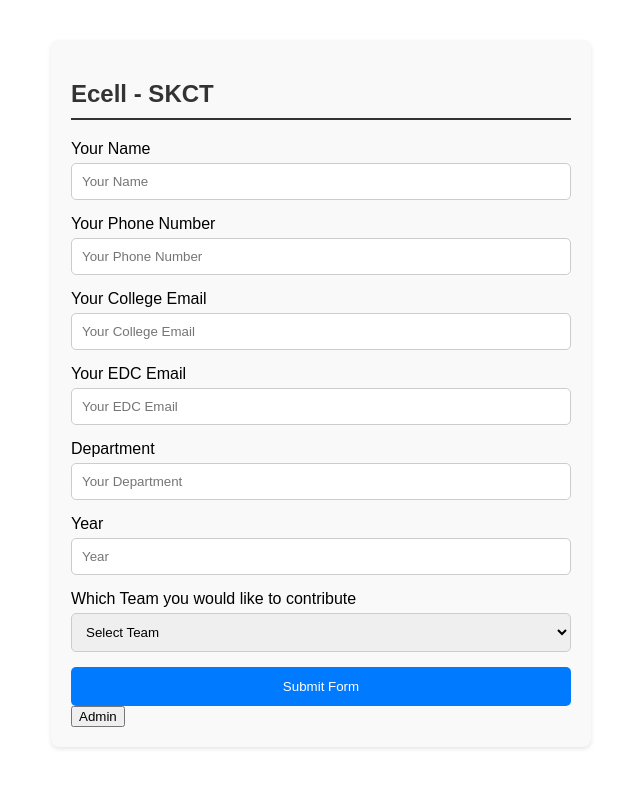
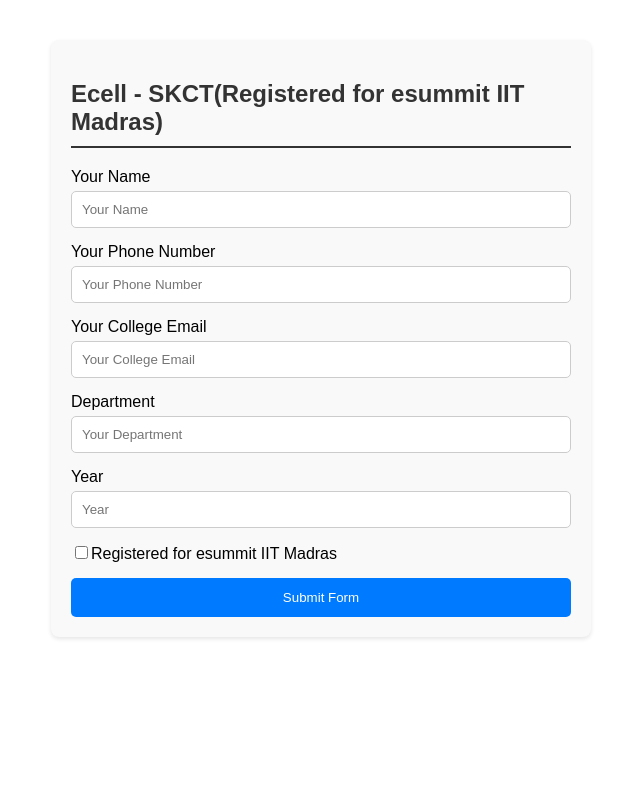
Before and after one commit to infoyesp/skctedc, a React (Create React App) app: page / in a window 1280 px wide. Shown: the top 788 px of the page, without its empty margins (319-959 px from the left). Built offline with nearby package versions, Linux system fonts and the light colour scheme.

Commit message:
Add files via upload

```diff
--- a/src/admin.js
+++ b/src/admin.js
@@ -39,8 +39,8 @@
                 'College Email': entry.collegeEmail,
                 'Department':entry.Department,
                 'Year':entry.Year,
-                'EDC Email': entry.edcEmail,
-                'Team': entry.team,
+                // 'EDC Email': entry.edcEmail,
+                // 'Team': entry.team,
 
                 // Add more fields as necessary
             };
@@ -77,9 +77,9 @@
                                     <p>College Email: {data.collegeEmail}</p>
                                     <p>Year: {data.year}</p>
                                     <p>Department: {data.Department}</p>
-                                    <p>EDC Email: {data.edcEmail}</p>
+                                    {/* <p>EDC Email: {data.edcEmail}</p> */}
 
-                                    <p>Team: {data.team}</p>
+                                    {/* <p>Team: {data.team}</p> */}
                                     {/* <p>Message: {data.message}</p> */}
                                 </div>
                             ))
--- a/src/form.js
+++ b/src/form.js
@@ -14,7 +14,8 @@
         Department: '',
         year:'',
         loading: false,
-        errorMessage: ''
+        errorMessage: '',
+        esummitChecked: false // Added state for esummit checkbox
     };
 
     handleChange = (e) => {
@@ -31,14 +32,25 @@
         });
     };
 
+    // Function to handle esummit checkbox change
+    handleEsummitCheckboxChange = (e) => {
+        this.setState({ esummitChecked: e.target.checked });
+    }
+
     handleSubmit = (e) => {
         e.preventDefault();
-        const { collegeEmail } = this.state;
+        const { collegeEmail, esummitChecked } = this.state;
 
         if (!collegeEmail.endsWith('@skct.edu.in')) {
             this.setState({
                 errorMessage: 'College email must end with @skct.edu.in'
             });
+            return;
+        }
+
+        // Check if esummit checkbox is not checked
+        if (!esummitChecked) {
+            alert("Please confirm you have registered for the esummit IIT Madras before submitting the form.");
             return;
         }
 
@@ -62,8 +74,8 @@
                 name: '',
                 phoneNumber: '',
                 collegeEmail: '',
-                edcEmail: '',
-                team: '',
+                // edcEmail: '',
+                // team: '',
                 Department: '',
                 year:'',
                 loading: false,
@@ -79,12 +91,12 @@
     };
 
     render() {
-        const { loading, errorMessage } = this.state;
+        const { loading, errorMessage, esummitChecked } = this.state;
 
         return (
             <div className="app-container container">
                 <div className="skct-edc-form">
-                    <h2>Ecell - SKCT</h2>
+                    <h2>Ecell - SKCT(Registered for esummit IIT Madras)</h2>
                     <form className="contact-form" onSubmit={this.handleSubmit}>
                         <div className="form-group">
                             <label htmlFor="name">Your Name</label>
@@ -108,10 +120,6 @@
                             {errorMessage && <p className="error-message">{errorMessage}</p>}
                         </div>
                         <div className="form-group">
-                            <label htmlFor="edcEmail">Your EDC Email</label>
-                            <input type="email" id="edcEmail" name="edcEmail" placeholder="Your EDC Email" required onChange={this.handleChange} value={this.state.edcEmail} />
-                        </div>
-                        <div className="form-group">
                             <label htmlFor="Department">Department</label>
                             <input type="text" id="Department" name="Department" placeholder="Your Department" required onChange={this.handleChange} value={this.state.Department} />
                         </div>
@@ -119,27 +127,23 @@
                             <label htmlFor="Year">Year</label>
                             <input type="text" id="Year" name="year" placeholder="Year" required onChange={this.handleChange} value={this.state.year} />
                         </div>
+
+                        {/* Checkbox for esummit */}
                         <div className="form-group">
-                            <label htmlFor="team">Which Team you would like to contribute</label>
-                            <select id="team" name="team" onChange={this.handleChange} value={this.state.team} required>
-                                <option value="">Select Team</option>
-                                <option value="social media Team">social media Team</option>
-                                <option value="Design Team">Design Team</option>
-                                <option value="Entrepreneur connect">Entrepreneur connect</option>
-                                <option value="Idea to product I2P<">Idea to product I2P</option>
-                                <option value="Product to people P2P">Product to people P2P</option>
-                                <option value="MSME">MSME</option>
-                                <option value="Event Management">Event Management</option>
-                                <option value="Tech Team">Tech Team</option>
-                                <option value="Digest Team">Digest Team</option>
-                                <option value="Member">Member</option>
-                            </select>
+                            <label>
+                                <input
+                                    type="checkbox"
+                                    checked={esummitChecked}
+                                    onChange={this.handleEsummitCheckboxChange}
+                                />
+                                Registered for esummit IIT Madras
+                            </label>
                         </div>
 
                         <button type="submit" disabled={errorMessage || loading}>{loading ? 'Submitting...' : 'Submit Form'}</button>
-                        <Link to="/admin">
+                        {/* <Link to="/admin">
       <button>Admin</button>
-    </Link>
+    </Link> */}
                     </form>
                 </div>
             </div>
```
